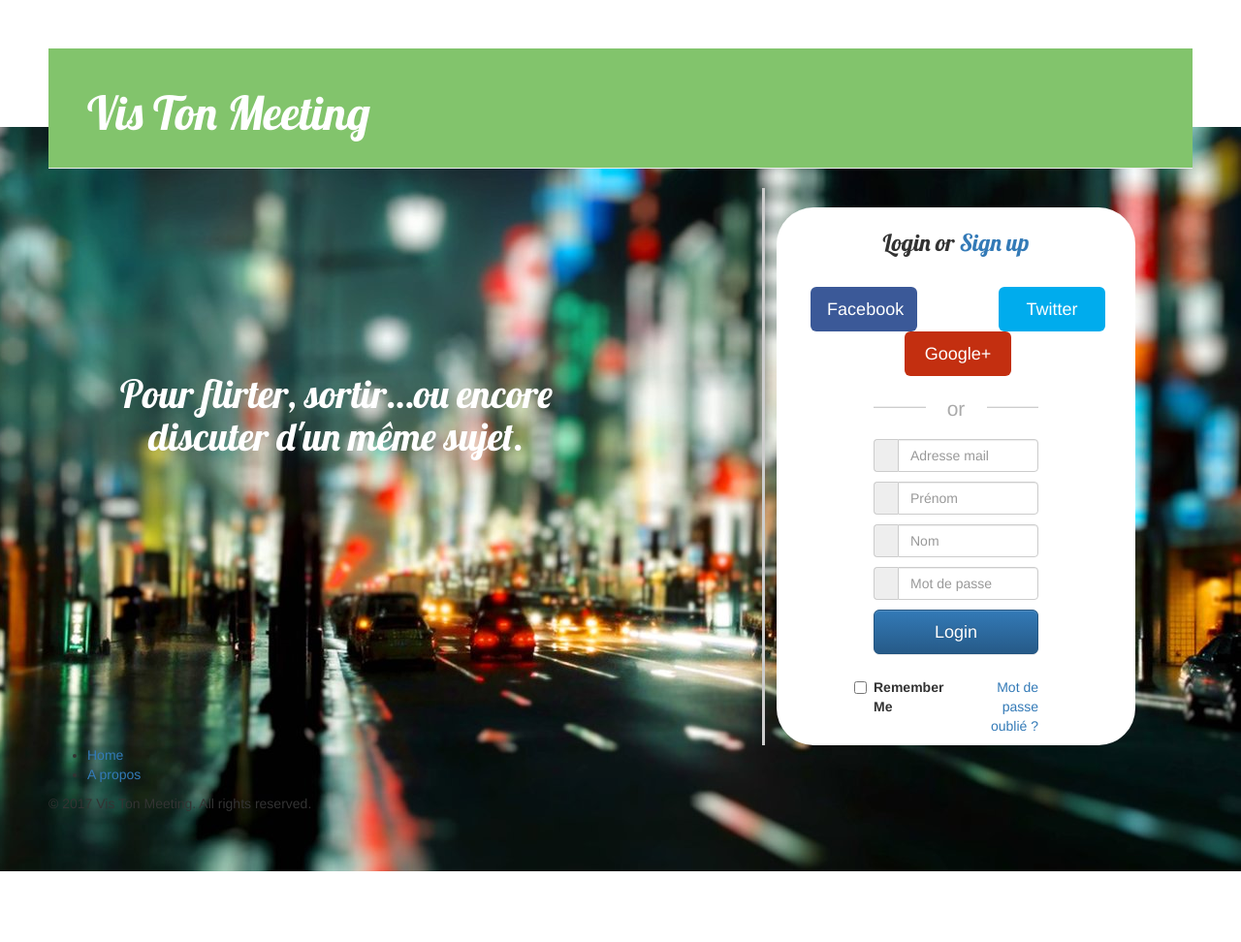
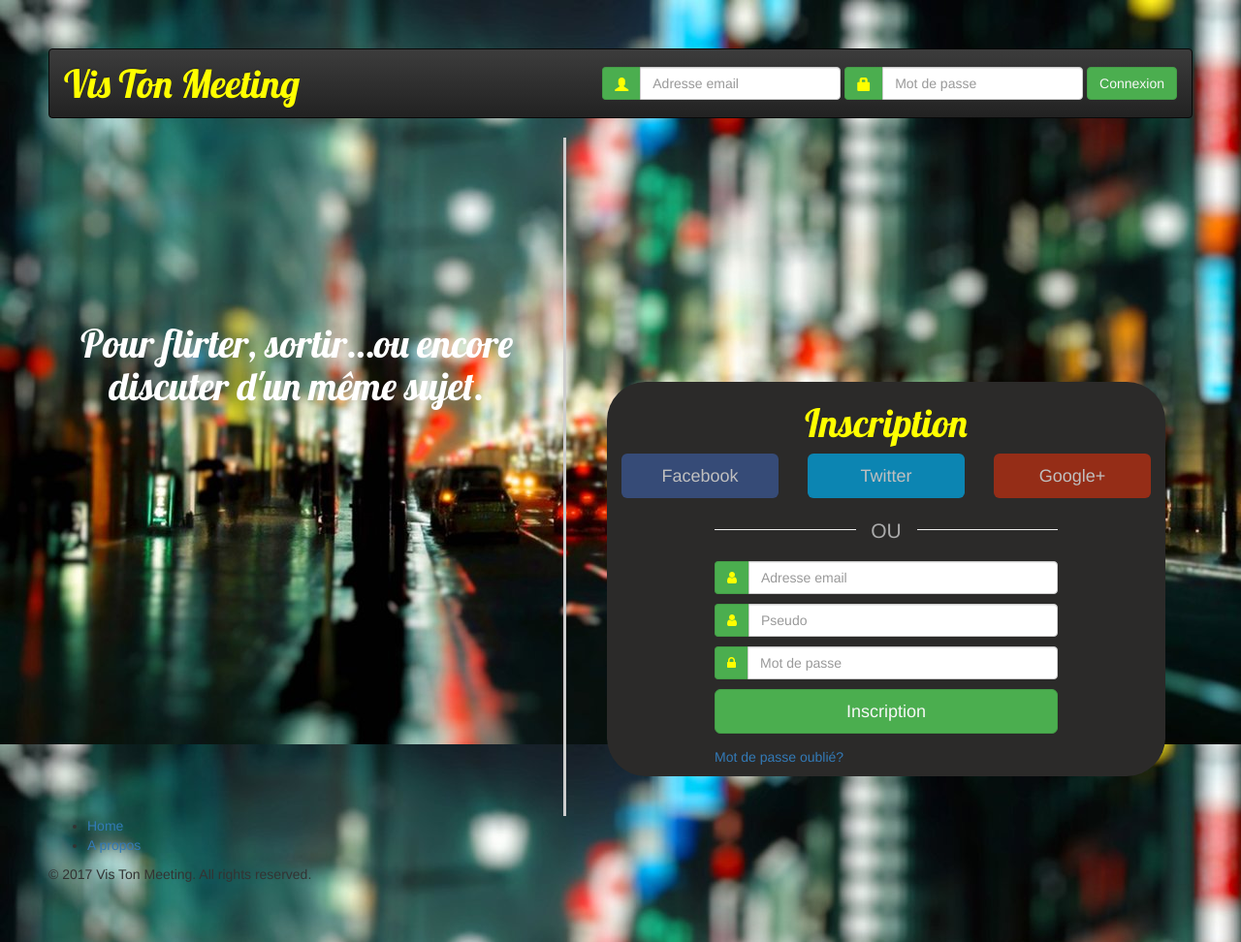
Before and after one commit to Mehdi66410/ArchiWeb, a Django app: page / in a window 1280 px wide. Shown: the whole page at 97% size. Before the commit the page ends 899 px from the top, so only its background shows below. Run offline with Django 3.2, Linux system fonts and the light colour scheme; some libraries are stand-ins or nearby versions.

Commit message:
page index ok

```diff
--- a/socialnetwork/static/css/base.css
+++ b/socialnetwork/static/css/base.css
@@ -1,21 +1,39 @@
-.page-header {
-    background-color: #82C46C;
-    margin-top: 0;
-    padding: 20px 20px 20px 40px;
+.navbar-header{
+  min-height:70px;
+  padding-top: 10px !important;
 }
 
-.page-header h1, .page-header h1 a, .page-header h1 a:visited, .page-header h1 a:active {
-    color: #ffffff;
-    font-size: 36pt;
-    text-decoration: none;
+.navbar-header .navbar-brand{
+    color: #FFFF00;
+    font-size: 30pt;
+    font-family: 'Lobster', cursive;
+}
+.navbar-header .navbar-brand:hover,.navbar-header .navbar-brand:focus {
+  color: #4BAE4F;
 }
 
-.content {
-    margin-left: 40px;
+.navbar-form{
+    padding-top: 10px !important;
 }
 
-h1, h2, h3, h4 {
-    font-family: 'Lobster', cursive;
+.input-group-addon.success {
+    color: #FFFF00;
+    background-color: #4BAE4F;
+    border-color: #449d47;
+}
+
+.btn-green {
+    color: #f8f8f8;
+    background-color: #4BAE4F;
+    border-color: #449d47;
+}
+.btn-green:hover{
+    color: #FFFF00;
+}
+
+body{
+    background:url('./images/fond_ecran.jpeg');
+    padding:50px;
 }
 
 .page-footer {
@@ -29,9 +47,3 @@ h1, h2, h3, h4 {
     font-size: 36pt;
     text-decoration: none;
 }
-
-
-body{
-    background:url('./images/fond_ecran.jpeg');
-    padding:50px;
-}
--- a/socialnetwork/static/css/index.css
+++ b/socialnetwork/static/css/index.css
@@ -1,85 +1,61 @@
+.cote_gauche{
+    text-align: center;
+    position: absolute;
+    width: 40%;
+    margin-top: 170px;
+}
+
+.cote_gauche h1{
+    color: #FFFFFF;
+    font-family: 'Lobster', cursive;
+    font-size: 40px;
+}
+
 .line{
     width:3px;
     height:100%;
-    position:absolute;
     background-color: #cdcdcd;
-    margin:0;
-    padding:0;
-}
-.contour{
-    border-radius: 38px;
-
-    background-color: #fff;
-}
-body {
-    background: white url("images/fond_ecran.jpeg") no-repeat right bottom;
+    position: relative;
+    margin-left: 45%;
 }
 
-h1{
-    font-size: 40px;
-}
-.cote_gauche{
-    text-align: center;
-    color: white;
-    margin-left: -250%;
-    width: 455px;
+.container{
+    background-color: #2B2A29;
+    border-color: #000000;
+    border-radius: 40px;
     position: absolute;
-    margin-top: 170px;
+    margin-top: -35%;
+    margin-left: 45%;
+    width: 45%;
 }
 
-.container {
-    width: 400px;
-
-    padding-right: 15px;
-
-    padding-left: 15px;
-
-    margin-right: 5%;
-
-    margin-left: auto;
-
-}
 @media (min-width: 768px) {
     .omb_row-sm-offset-3 div:first-child[class*="col-"] {
-        margin-left: 25%;
-    }
-    .col-sm-2{
-        width: 35%;
-
+        margin-left: auto;
     }
 }
 
 .omb_login .omb_authTitle {
     text-align: center;
-    line-height: 300%;
+    color: #FFFF00;
+    font-size: 30pt;
+    font-family: 'Lobster', cursive;
 }
 
 .omb_login .omb_socialButtons a {
-    color: white; // In yourUse @body-bg
-    opacity:0.9;
+    color: white;
+    opacity:0.7;
 }
 .omb_login .omb_socialButtons a:hover {
     color: white;
     opacity:1;
-    width: 100px;
 }
-.omb_login .omb_socialButtons .omb_btn-facebook {
-    margin-left:-59%;
-
-    background: #3b5998;
-}
-.omb_login .omb_socialButtons .omb_btn-twitter {
-    margin-left:-10%;
-
-    background: #00aced;
-}
-.omb_login .omb_socialButtons .omb_btn-google {    margin-left:120%;
-
-    background: #c32f10;}
+.omb_login .omb_socialButtons .omb_btn-facebook {background: #3b5998;}
+.omb_login .omb_socialButtons .omb_btn-twitter {background: #00aced;}
+.omb_login .omb_socialButtons .omb_btn-google {background: #c32f10;}
 
 
 .omb_login .omb_loginOr {
-    position: relative;
     font-size: 1.5em;
     color: #aaa;
     margin-top: 1em;
@@ -88,18 +64,17 @@ h1{
     padding-bottom: 0.5em;
 }
 .omb_login .omb_loginOr .omb_hrOr {
-    background-color: #cdcdcd;
+    background-color: #2B2A29;
     height: 1px;
     margin-top: 0px !important;
     margin-bottom: 0px !important;
 }
 .omb_login .omb_loginOr .omb_spanOr {
-    display: block;
     position: absolute;
     left: 50%;
     top: -0.6em;
     margin-left: -1.5em;
-    background-color: white;
+    background-color: #2B2A29;
     width: 3em;
     text-align: center;
 }
@@ -110,11 +85,3 @@ h1{
 .omb_login .omb_loginForm  .help-block {
     color: red;
 }
-
-
-@media (min-width: 768px) {
-    .omb_login .omb_forgotPwd {
-        text-align: right;
-        margin-top:10px;
-    }
-}
--- a/socialnetwork/templates/socialnetwork/base.html
+++ b/socialnetwork/templates/socialnetwork/base.html
@@ -20,19 +20,30 @@
 
     <body>
         <header>
-            <div class="page-header">
-                <h1><a href="/index">Vis Ton Meeting</a></h1>
-            </div>
+            <nav class="navbar navbar-inverse">
+                <div class="container-fluid">
+                    <div class="navbar-header">
+                        <a class="navbar-brand" href="/index">Vis Ton Meeting</a>
+                    </div>
+                    <form id="signin" class="navbar-form navbar-right" role="form">
+                        <div class="input-group">
+                            <span class="input-group-addon success"><i class="glyphicon glyphicon-user"></i></span>
+                            <input id="email" type="email" class="form-control" name="email" value="" placeholder="Adresse email">
+                        </div>
+                        <div class="input-group">
+                            <span class="input-group-addon success"><i class="glyphicon glyphicon-lock"></i></span>
+                            <input id="password" type="password" class="form-control" name="password" value="" placeholder="Mot de passe">
+                        </div>
+                        <button type="submit" class="btn btn-green">Connexion</button>
+                    </form>
+                </div>
+            </nav>
         </header>
 
-        <div class="content container">
-            <div class="row">
-                <div class="col-md-8">
-                {% block content %}
-                {% endblock %}
-                </div>
-            </div>
-        </div>
+
+        {% block content %}
+        {% endblock %}
+
 
         <footer>
             <div>
--- a/socialnetwork/templates/socialnetwork/index.html
+++ b/socialnetwork/templates/socialnetwork/index.html
@@ -10,46 +10,37 @@
 {% bootstrap_messages %}
 {% load staticfiles %}
 {% csrf_token %}
+
 {% block content %}
-    {% for post in posts %}
-        <div class="post">
-            <div class="date">
-                {{ post.published_date }}
-            </div>
-            <h1><a href="">{{ post.title }}</a></h1>
-            <p>{{ post.text|linebreaksbr }}</p>
-        </div>
-    {% endfor %}
     <link rel="stylesheet" href="{% static 'css/index.css' %}">
-{% block bootstrap3_content %}
+    <link href="//netdna.bootstrapcdn.com/font-awesome/4.0.3/css/font-awesome.css" rel="stylesheet">
 
-<body>
-
+    <div>
         <div class="cote_gauche">
-        <h1>Pour flirter, sortir…ou encore discuter d'un même sujet.</h3>
+            <h1>Pour flirter, sortir…ou encore discuter d'un même sujet.</h1>
         </div>
 
         <div class="line"></div>
+    </div>
+
 
     <div class="container">
-        <div class="contour">
-
     <div class="omb_login">
-            <h3 class="omb_authTitle">Login or <a>Sign up</a></h3>
-            <div class="row omb_row-sm-offset-3 omb_socialButtons">
-                <div class="col-xs-4 col-sm-2">
+        <h3 class="omb_authTitle">Inscription</h3>
+        <div class="row omb_socialButtons">
+            <div class="col-xs-4 col-sm-4">
                 <a href="#" class="btn btn-lg btn-block omb_btn-facebook">
                     <i class="fa fa-facebook visible-xs"></i>
                     <span class="hidden-xs">Facebook</span>
                 </a>
             </div>
-                <div class="col-xs-4 col-sm-2">
+            <div class="col-xs-4 col-sm-4">
                 <a href="#" class="btn btn-lg btn-block omb_btn-twitter">
                     <i class="fa fa-twitter visible-xs"></i>
                     <span class="hidden-xs">Twitter</span>
                 </a>
             </div>
-                <div class="col-xs-4 col-sm-2">
+            <div class="col-xs-4 col-sm-4">
                 <a href="#" class="btn btn-lg btn-block omb_btn-google">
                     <i class="fa fa-google-plus visible-xs"></i>
                     <span class="hidden-xs">Google+</span>
@@ -57,62 +48,40 @@
             </div>
         </div>
 
-            <div class="row omb_row-sm-offset-3 omb_loginOr">
-                <div class="col-xs-12 col-sm-6">
+        <div class="row omb_loginOr">
+            <div class="col-sm-offset-2 col-sm-8">
                 <hr class="omb_hrOr">
-                    <span class="omb_spanOr">or</span>
+                <span class="omb_spanOr">OU</span>
             </div>
         </div>
 
-            <div class="row omb_row-sm-offset-3">
-                <div class="col-xs-12 col-sm-6">
-
-                    <form action="inscription" method="post" class="omb_loginForm"  autocomplete="on" >
-                        {% csrf_token %}
+        <div class="row">
+            <div class="col-sm-offset-2 col-sm-8">
+                <form class="omb_loginForm" action="" autocomplete="off" method="POST">
                     <div class="input-group">
-                            <span class="input-group-addon"><i class="fa fa-user"></i></span>
-                            <input type="text" class="form-control" name="email" placeholder="Adresse mail">
+                        <span class="input-group-addon success"><i class="fa fa-user"></i></span>
+                        <input type="text" class="form-control" name="email" placeholder="Adresse email">
                     </div>
                     <span class="help-block"></span>
                     <div class="input-group">
-                            <span class="input-group-addon"><i class="fa fa-user"></i></span>
-                            <input type="text" class="form-control" name="first_name" placeholder="Prénom">
+                        <span class="input-group-addon success"><i class="fa fa-user"></i></span>
+                        <input type="text" class="form-control" name="username" placeholder="Pseudo">
                     </div>
                     <span class="help-block"></span>
                     <div class="input-group">
-                            <span class="input-group-addon"><i class="fa fa-user"></i></span>
-                            <input type="text" class="form-control" name="last_name" placeholder="Nom">
+                        <span class="input-group-addon success"><i class="fa fa-lock"></i></span>
+                        <input  type="password" class="form-control" name="password" placeholder="Mot de passe">
                     </div>
                     <span class="help-block"></span>
-                        <div class="input-group">
-                            <span class="input-group-addon"><i class="fa fa-lock"></i></span>
-                            <input  type="password" class="form-control" name="password" placeholder="Mot de passe">
-                                </div>
-                        <span class="help-block"> </span>
-                        {% buttons %}
-
-                        <button class="btn btn-lg btn-primary btn-block" type="submit">Login</button>
-                        {% endbuttons %}
-
+                    <button class="btn btn-lg btn-green btn-block" type="submit">Inscription</button>
                 </form>
-                </div>
-            </div>
-            <div class="row omb_row-sm-offset-3">
-                <div class="col-xs-12 col-sm-3">
-                    <label class="checkbox">
-                        <input type="checkbox" value="remember-me">Remember Me
-                            </label>
-                </div>
-                <div class="col-xs-12 col-sm-3">
+                <div>
                     <p class="omb_forgotPwd">
-                    <a href="#">Mot de passe oublié ?</a>
+                        <a href="#">Mot de passe oublié?</a>
                     </p>
-
                 </div>
             </div>
         </div>
     </div>
     </div>
-</body>
-{% endblock %}
 {% endblock content %}
```
Lines whose indentation alone changed are shown as unchanged.
